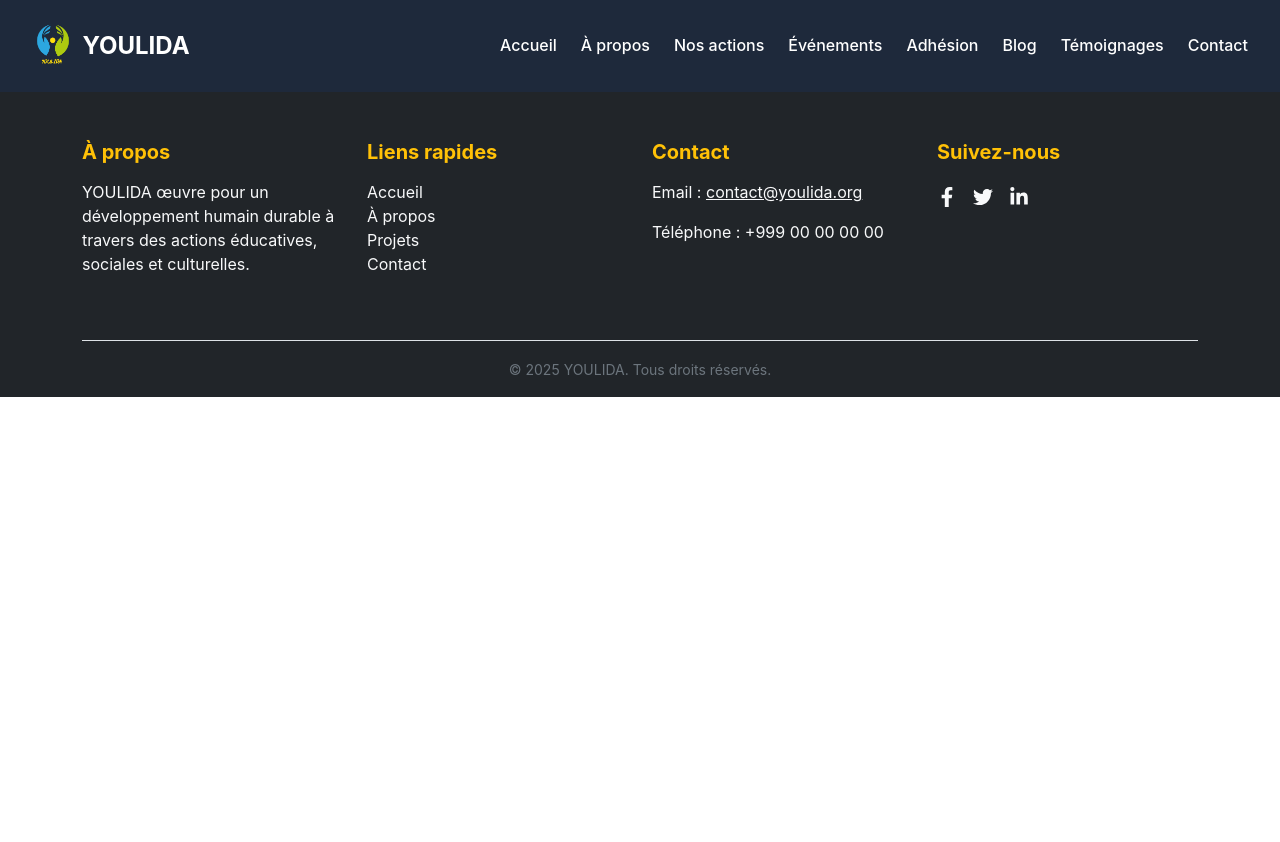
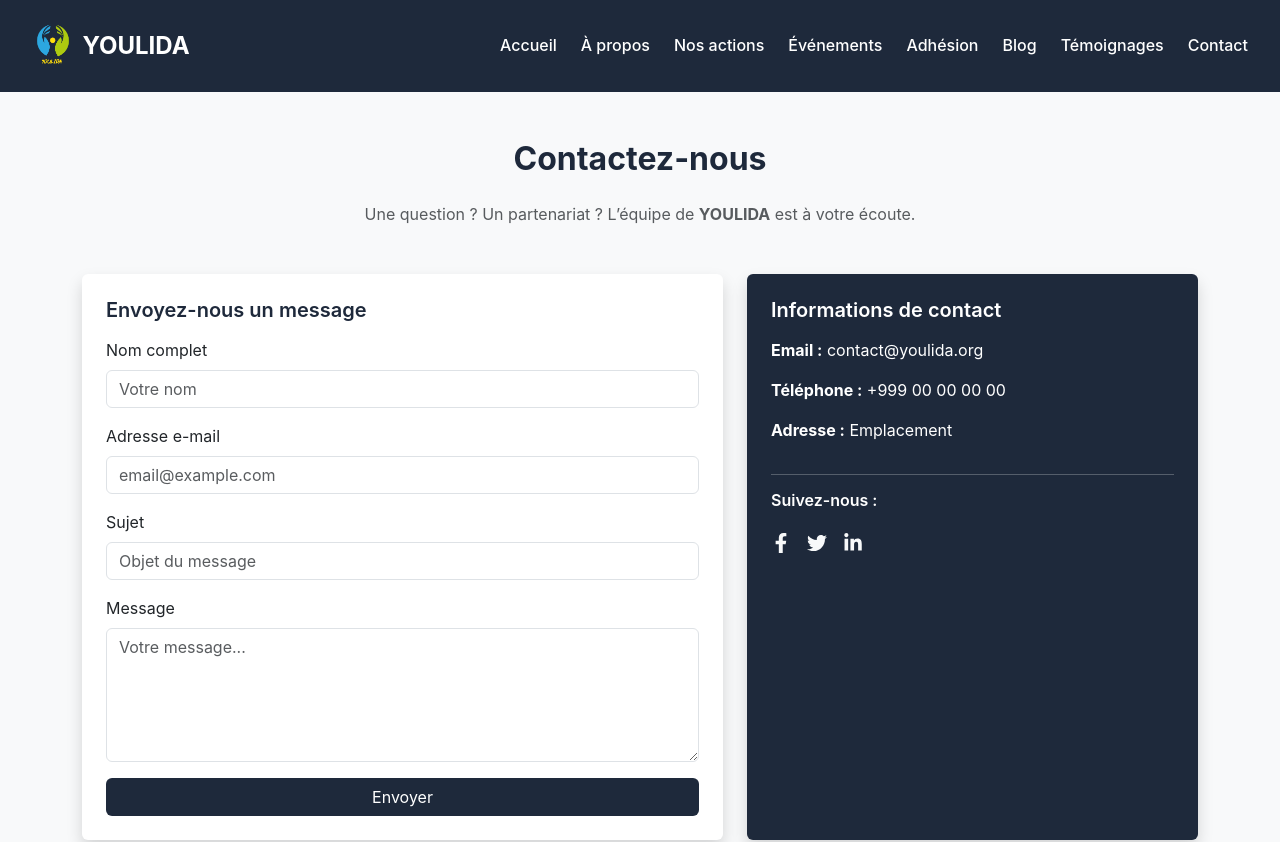
Before and after one commit to AimeeBADINI/youlida, a React (Create React App) app: page /ContactPage in a window 1280 px wide. Shown: the top 842 px of the page. Before the commit the page ends 800 px from the top, so only its background shows below. Built offline with nearby package versions, Linux system fonts and the light colour scheme.

Commit message:
Ajout du reste des pages

```diff
--- a/public/index.html
+++ b/public/index.html
@@ -3,6 +3,12 @@
   <head>
     <meta charset="utf-8" />
     <link rel="icon" href="%PUBLIC_URL%/favicon.ico" />
+    <link rel="stylesheet" href="https://cdnjs.cloudflare.com/ajax/libs/font-awesome/6.5.0/css/all.min.css"
+          integrity="sha512-..."
+  crossorigin="anonymous"
+  referrerpolicy="no-referrer"
+/>
+
     <meta name="viewport" content="width=device-width, initial-scale=1" />
     <meta name="theme-color" content="#000000" />
     <meta
--- a/src/App.js
+++ b/src/App.js
@@ -2,10 +2,13 @@ import React from "react";
 import { BrowserRouter as Router, Routes, Route } from "react-router-dom";
 import Navbar from "./components/navbar";
 import Footer from "./components/Footer";
-import HeroSection from "./components/HeroSection"; // Assurez-vous que ce fichier existe
+import HeroSection from "./components/HeroSection";
+import ContactPage from "./pages/ContactPage";
+import BlogPage from "./pages/BlogPage";
+import Temoignages from "./pages/Temoignages";
+import  "./App.css";
 import Adhesion from "./pages/Adhesion";
-
-import About from "./pages/AboutPage";
+import AboutPage from "./pages/AboutPage";
 import "./App.css";
 import Actions from "./pages/Actions";
 import Evenements from "./pages/Evenements";
@@ -14,15 +17,16 @@ const App = () => {
   return (
     <Router>
       <Navbar />
-
-        <Routes>
+      <Routes>
           <Route path="/" element={<HeroSection />} />
-          <Route path="/a-propos" element={<About />} />
+          <Route path="/ContactPage" element={<ContactPage />} />
+          <Route path="/BlogPage" element={<BlogPage />} />
+          <Route path="/Temoignages" element={<Temoignages />} />
+          <Route path="/AboutPage" element={<AboutPage />} />
           <Route path="/actions" element={<Actions />} />
           <Route path="/evenements" element={<Evenements />} />
           <Route path="/adhesion" element={<Adhesion />} />
         </Routes>
-
       <Footer />
     </Router>
   );
--- /dev/null
+++ b/src/components/Footer.css
@@ -0,0 +1,2 @@
+.bg-footer {
+    background-color: #1e293b;}
--- a/src/components/Footer.jsx
+++ b/src/components/Footer.jsx
@@ -1,8 +1,10 @@
 import { FaFacebookF, FaTwitter, FaLinkedinIn } from "react-icons/fa";
+import './Footer.css';
 
 const Footer = () => {
   return (
-    <footer className="bg-dark text-light pt-5 pb-3">
+    <div className="bg-footer">
+    <footer className="text-light pt-5 pb-3">
       <div className="container">
         <div className="row text-center text-md-start">
           {/* À propos */}
@@ -48,6 +50,7 @@ const Footer = () => {
         </div>
       </div>
     </footer>
+    </div>
   );
 };
 
--- a/src/components/navbar.jsx
+++ b/src/components/navbar.jsx
@@ -12,13 +12,13 @@ export default function Navbar() {
       </div>
       <nav className="nav">
         <Link to="/">Accueil</Link>
-        <Link to="/a-propos">À propos</Link>
-        <Link to="/actions">Nos actions</Link>
-        <Link to="/evenements">Événements</Link>
-        <Link to="/adhesion">Adhésion</Link>
-        <Link to="/blog">Blog</Link>
-        <Link to="/temoignages">Témoignages</Link>
-        <Link to="/contact">Contact</Link>
+        <Link to="/AboutPage">À propos</Link>
+        <Link to="/Actions">Nos actions</Link>
+        <Link to="/Evenements">Événements</Link>
+        <Link to="/Adhesion">Adhésion</Link>
+        <Link to="/BlogPage">Blog</Link>
+        <Link to="/Temoignages">Témoignages</Link>
+        <Link to="/ContactPage">Contact</Link>
       </nav>
     </header>
   );
--- a/src/pages/BlogPage.jsx
+++ b/src/pages/BlogPage.jsx
@@ -0,0 +1,60 @@
+import React from "react";
+
+const articles = [
+  {
+    id: 1,
+    title: "Atelier de sensibilisation à l'environnement",
+    excerpt: "Retour sur notre dernier atelier qui a réuni plus de 100 participants autour des enjeux écologiques...",
+    image: "https://via.placeholder.com/600x400?text=Article+1",
+    date: "10 Avril 2025",
+  },
+  {
+    id: 2,
+    title: "Nos actions dans les écoles rurales",
+    excerpt: "YOULIDA continue ses activités d'accompagnement scolaire dans plusieurs localités du pays...",
+    image: "https://via.placeholder.com/600x400?text=Article+2",
+    date: "02 Avril 2025",
+  },
+  {
+    id: 3,
+    title: "Zoom sur notre projet de bibliothèques mobiles",
+    excerpt: "Découvrez comment nous rapprochons la lecture des communautés isolées...",
+    image: "https://via.placeholder.com/600x400?text=Article+3",
+    date: "27 Mars 2025",
+  },
+];
+
+const BlogPage = () => {
+  return (
+    <div className="py-5" style={{ backgroundColor: "#f7f9fc" }}>
+      <div className="container">
+        <h2 className="text-center fw-bold mb-4" style={{ color: "#1e293b" }}>
+          Blog & Actualités
+        </h2>
+        <p className="text-center text-muted mb-5">
+          Suivez nos dernières activités, événements et projets.
+        </p>
+
+        <div className="row g-4">
+          {articles.map((article) => (
+            <div className="col-md-4" key={article.id}>
+              <div className="card border-0 shadow-sm h-100">
+                <img src={article.image} className="card-img-top" alt={article.title} />
+                <div className="card-body">
+                  <small className="text-muted">{article.date}</small>
+                  <h5 className="card-title mt-2" style={{ color: "#003087" }}>{article.title}</h5>
+                  <p className="card-text">{article.excerpt}</p>
+                  <a href={`/blog/${article.id}`} className="btn btn-sm" style={{ backgroundColor: "#1e293b", color: "#fff" }}>
+                    Lire l'article
+                  </a>
+                </div>
+              </div>
+            </div>
+          ))}
+        </div>
+      </div>
+    </div>
+  );
+};
+
+export default BlogPage;
--- a/src/pages/ContactPage.jsx
+++ b/src/pages/ContactPage.jsx
@@ -0,0 +1,101 @@
+import React from "react";
+import { FaFacebookF, FaTwitter, FaLinkedinIn } from "react-icons/fa";
+
+
+const ContactPage = () => {
+  return (
+    <div className="contact-page py-5 bg-light">
+      <div className="container">
+        <h2 className="text-center mb-4 fw-bold" style={{ color: "#1e293b" }}>
+          Contactez-nous
+        </h2>
+        <p className="text-center mb-5 text-muted">
+          Une question ? Un partenariat ? L’équipe de <strong>YOULIDA</strong> est à votre écoute.
+        </p>
+
+        <div className="row g-4">
+          {/* Formulaire de contact */}
+          <div className="col-md-7">
+            <div className="card shadow p-4 border-0">
+              <h5 className="mb-3 fw-semibold" style={{ color: "#1e293b" }}>
+                Envoyez-nous un message
+              </h5>
+              <form>
+                <div className="mb-3">
+                  <label className="form-label">Nom complet</label>
+                  <input
+                    type="text"
+                    className="form-control"
+                    placeholder="Votre nom"
+                    required
+                  />
+                </div>
+                <div className="mb-3">
+                  <label className="form-label">Adresse e-mail</label>
+                  <input
+                    type="email"
+                    className="form-control"
+                    placeholder="email@example.com"
+                    required
+                  />
+                </div>
+                <div className="mb-3">
+                  <label className="form-label">Sujet</label>
+                  <input
+                    type="text"
+                    className="form-control"
+                    placeholder="Objet du message"
+                  />
+                </div>
+                <div className="mb-3">
+                  <label className="form-label">Message</label>
+                  <textarea
+                    className="form-control"
+                    rows="5"
+                    placeholder="Votre message..."
+                    required
+                  ></textarea>
+                </div>
+                <button
+                  type="submit"
+                  className="btn w-100"
+                  style={{ backgroundColor: "#1e293b", color: "#fff" }}
+                >
+                  Envoyer
+                </button>
+              </form>
+            </div>
+          </div>
+
+          {/* Informations de contact */}
+          <div className="col-md-5">
+            <div
+              className="card text-white p-4 shadow border-0 h-100"
+              style={{ backgroundColor: "#1e293b" }}
+            >
+              <h5 className="fw-semibold mb-3">Informations de contact</h5>
+              <p>
+                <strong>Email :</strong> contact@youlida.org
+              </p>
+              <p>
+                <strong>Téléphone :</strong> +999 00 00 00 00
+              </p>
+              <p>
+                <strong>Adresse :</strong> Emplacement
+              </p>
+              <hr className="border-light" />
+              <h6 className="fw-semibold">Suivez-nous :</h6>
+              <div className="d-flex gap-3 mt-2">
+                <a href="#" className="text-light fs-5"><FaFacebookF /></a>
+                              <a href="#" className="text-light fs-5"><FaTwitter /></a>
+                              <a href="#" className="text-light fs-5"><FaLinkedinIn /></a>
+              </div>
+            </div>
+          </div>
+        </div>
+      </div>
+    </div>
+  );
+};
+
+export default ContactPage;
--- a/src/pages/Temoignages.jsx
+++ b/src/pages/Temoignages.jsx
@@ -0,0 +1,63 @@
+import React from "react";
+
+const testimonials = [
+  {
+    id: 1,
+    name: "Fatoumata B.",
+    role: "Bénéficiaire",
+    message:
+      "Grâce à YOULIDA, mes enfants ont eu accès à des fournitures scolaires. Un immense merci pour leur soutien et leur bienveillance !",
+    avatar: "https://via.placeholder.com/100x100?text=F",
+  },
+  {
+    id: 2,
+    name: "Julien K.",
+    role: "Bénévole",
+    message:
+      "Participer aux projets éducatifs m'a permis de contribuer activement au développement local. Une expérience enrichissante !",
+    avatar: "https://via.placeholder.com/100x100?text=J",
+  },
+  {
+    id: 3,
+    name: "Aline D.",
+    role: "Partenaire local",
+    message:
+      "YOULIDA est un acteur de confiance, engagé et transparent. Nos collaborations ont toujours porté leurs fruits.",
+    avatar: "https://via.placeholder.com/100x100?text=A",
+  },
+];
+
+const Temoignages = () => {
+  return (
+    <div className="py-5" style={{ backgroundColor: "#f7f9fc" }}>
+      <div className="container">
+        <h2 className="text-center mb-4 fw-bold" style={{ color: "#1e293b" }}>
+          Témoignages
+        </h2>
+        <p className="text-center text-muted mb-5">
+          Découvrez comment l’association impacte positivement les vies de ceux qu’elle touche.
+        </p>
+
+        <div className="row g-4">
+          {testimonials.map((t) => (
+            <div className="col-md-4" key={t.id}>
+              <div className="card border-0 shadow-sm h-100 text-center p-4">
+                <img
+                  src={t.avatar}
+                  alt={t.name}
+                  className="rounded-circle mx-auto mb-3"
+                  style={{ width: "80px", height: "80px", objectFit: "cover" }}
+                />
+                <p className="text-muted">"{t.message}"</p>
+                <h6 className="fw-bold mt-3" style={{ color: "#1e293b" }}>{t.name}</h6>
+                <small className="text-secondary">{t.role}</small>
+              </div>
+            </div>
+          ))}
+        </div>
+      </div>
+    </div>
+  );
+};
+
+export default Temoignages;
```
